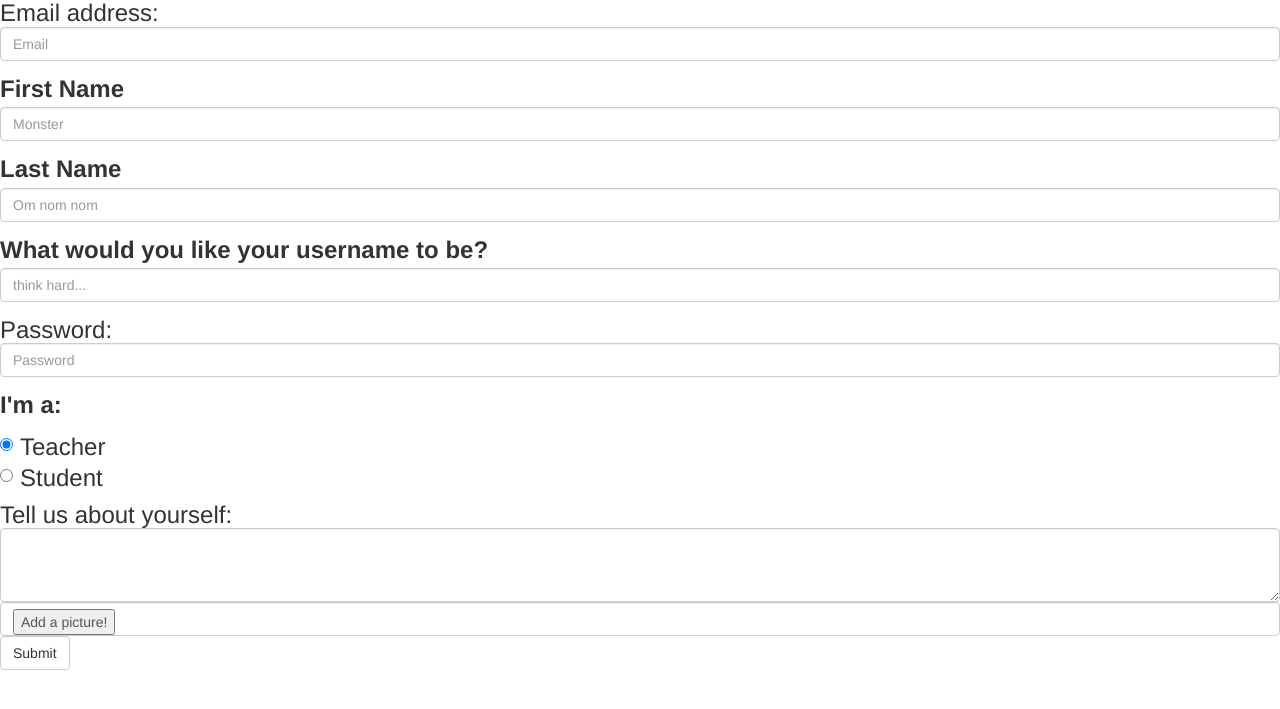
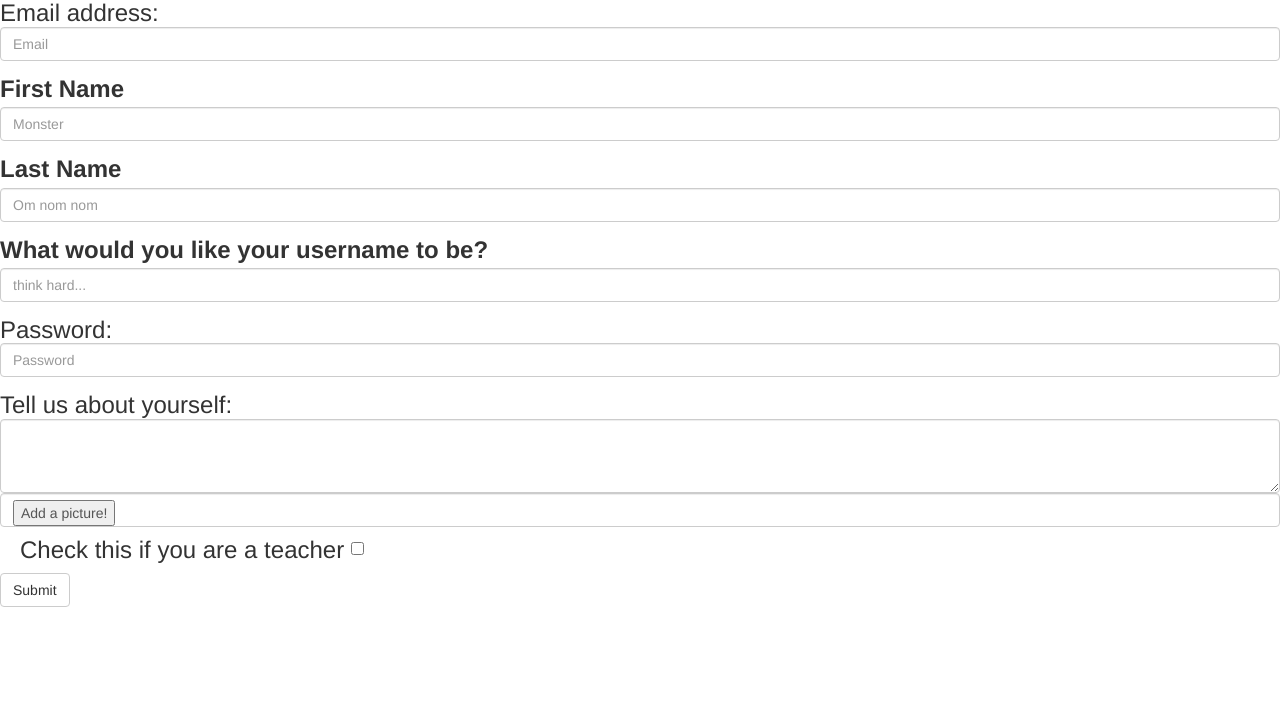
Before and after one commit to emilymorgado/Hackbright-Project, a Flask app: page /create-profile in a window 1280 px wide. Shown: the part 66-775 px from the top of the page. Run offline with Flask 2, Linux system fonts and the light colour scheme; some libraries are stand-ins or nearby versions.

Commit message:
fixed is_teacher button and added username to url upon login

```diff
--- a/server.py
+++ b/server.py
@@ -2,12 +2,13 @@
 
 from jinja2 import StrictUndefined
 
-from flask import Flask, render_template, redirect, request, flash, session, jsonify
+from flask import Flask, render_template, redirect, url_for, request, flash, session, jsonify
 from flask_debugtoolbar import DebugToolbarExtension
 
 from model import connect_to_db, db, Classroom, User, ClassUser
 
 from datetime import datetime
+
 
 # This is how Flask knows what module to scan for things like routes
 app = Flask(__name__)
@@ -31,6 +32,8 @@ def loginpage():
 
     return render_template("login.html")
 
+
+
 @app.route('/login-success', methods=["POST"])
 def check_login():
     """Checks info and logs user in to session"""
@@ -44,6 +47,8 @@ def check_login():
 
     user_account = User.query.filter_by(email=email, password=password).first()
     print user_account
+    user_username = user_account.username
+    print user_username
 
     # print "user_account.email:" + user_account.email
 
@@ -51,7 +56,7 @@ def check_login():
         print user_account
         session["user_id"] = user_account.user_id
         print session["user_id"]
-        return render_template("login-success.html")
+        return render_template("login-success.html", user_account=user_account, user_username=user_username)
     # else:
     #     flash("Wrong email or password, try again")
     #     return redirect ("/login")
@@ -114,9 +119,10 @@ def new_profile_confirmation():
         return redirect('/create-profile')
 
 
-@app.route('/profile')
-def profile():
+@app.route('/profile/<user_username>')
+def profile(user_username):
     """Profile page renders user information if user is logged in"""
+
 
     session_id = session["user_id"]
     print "session_id"
@@ -140,7 +146,7 @@ def profile():
     #     print in_class
 
 
-    return render_template("profile.html", user_email=user_email, user_classes=user_classes)
+    return render_template("profile.html", user_email=user_email, user_classes=user_classes, user_username=user_username)
 
 
 @app.route('/logout')
--- a/templates/create-profile.html
+++ b/templates/create-profile.html
@@ -56,20 +56,6 @@
     <input type="password" name="password" class="form-control" placeholder="Password">
   </div>
 
-  <!-- Is teacher/student -->
-    <label>I'm a:</label>
-    <div class="radio">
-      <label>
-        <input type="radio" name="optionsRadios" id="teacher" value="teacher" checked>
-        Teacher
-      </label>
-    </div>
-    <div class="radio">
-      <label>
-        <input type="radio" name="optionsRadios" id="student" value="student">
-        Student
-      </label>
-    </div>
 
   <!-- Bio -->
   <div>Tell us about yourself:
@@ -81,6 +67,15 @@
     <button>Add a picture!</button>
   </div>
 
+
+  <!-- Is teacher/student -->
+  <div class="checkbox">
+    <label>Check this if you are a teacher</label>
+      <label>
+        <input type="checkbox" name="optionsRadios" id="teacher" value="1">
+      </label>
+    </div>
+
   <!-- Submit button -->
   <input class="btn btn-default" name="submitbutton" type="submit" value="Submit">
 
--- a/templates/login-success.html
+++ b/templates/login-success.html
@@ -5,10 +5,10 @@
 
 {% block body %}
 
-<h3>Hello!</h3>
+<h3>Hello, {{ user_account.fname }}!</h3>
  <h5>Would you like to:</h5>
 
     <a href="/search"><button id="search" class="btn btn-default">Search for classes</button></a>
-    <a href="/profile"><button id="profile" class="btn btn-default">See your profile</button></a>
+    <a href="/profile/{{user_username}}"><button id="profile" class="btn btn-default">See your profile</button></a>
 
 {% endblock %}
```
Also changed, not shown: classfinder.db.
